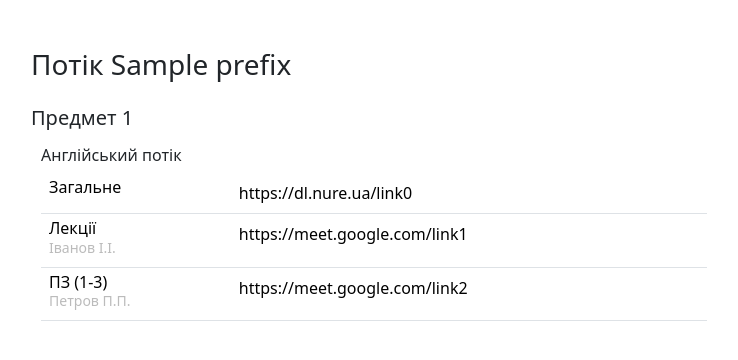
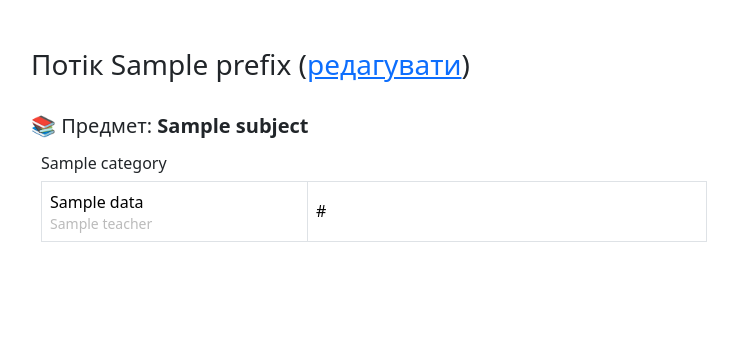
Before and after one commit to 2vitalik/data.labs, a Django app: template templates/group.html in a window 1280 px wide. Shown: the top 360 px of the page, without its empty margins (271-1009 px from the left). Run offline with Django 5.2, Linux system fonts and the light colour scheme; the template is opened without the code that fills it: most values are stand-ins (such as "Sample title", 1, 10 or a date in 2020).

Commit message:
tpl: A lot of styling things, and processing subjects tree

```diff
--- a/templates/group.html
+++ b/templates/group.html
@@ -2,50 +2,53 @@
 
 {% block css %}
 <style>
-    .key {
-        margin: 0;
-        padding: 0;
-        line-height: 0.8;
-    }
     small {
-        margin: 0;
-        padding: 0;
-        line-height: 0.8;
+        margin-top: 2px;
+        display: flex;
+        flex-direction: column;
+        line-height: 1.2;
         color: #bbb;
     }
 </style>
 {% endblock %}
 
 {% block content %}
-    <h1 class="h3 mb-4">Потік {{ prefix }}</h1>
+    <h1 class="h3 mb-3">
+        Потік {{ prefix }}
+        (<a href="#">редагувати</a>)
+    </h1>
 
-    <h2 class="h5 mb-3">Предмет 1</h2>
+    {% for subject, subject_data in subjects.items %}
+        <h2 class="h5 mb-3 pt-3">📚 Предмет: <b>{{ subject }}</b></h2>
 
         <div style="margin-left: 10px;">
-        <h3 class="h6">Англійський потік</h3>
-        <table class="table">
+        {% for category, category_data in subject_data.items %}
+            <h3 class="h6">
+                {% if category == 'eng' %}
+                    🇬🇧 Англійський потік
+                {% elif category == 'ukr' %}
+                    🇺🇦 Український потік
+                {% elif category == 'core' or category == 'alt' %}
+
+                {% else %}
+                    {{ category }}
+                {% endif %}
+            </h3>
+
+            <table class="table table-bordered mb-4">
                 <tbody>
+                {% for data in category_data %}
                     <tr>
-                    <td>
-                        <div class="key">Загальне</div>
+                        <td style="width: 40%;">
+                            <div class="key">{{ data.title }}</div>
+                            <small>{{ data.teacher|safe }}</small>
                         </td>
-                    <td>https://dl.nure.ua/link0</td>
+                        <td class="align-middle">{{ data.links }}</td>
                     </tr>
-                <tr>
-                    <td>
-                        <div class="key">Лекції</div>
-                        <small>Іванов І.І.</small>
-                    </td>
-                    <td>https://meet.google.com/link1</td>
-                </tr>
-                <tr>
-                    <td>
-                        <div class="key">ПЗ (1-3)</div>
-                        <small>Петров П.П.</small>
-                    </td>
-                    <td>https://meet.google.com/link2</td>
-                </tr>
+                {% endfor %}
                 </tbody>
             </table>
+        {% endfor %}
         </div>
+    {% endfor %}
 {% endblock %}
```
Lines whose indentation alone changed are shown as unchanged.
